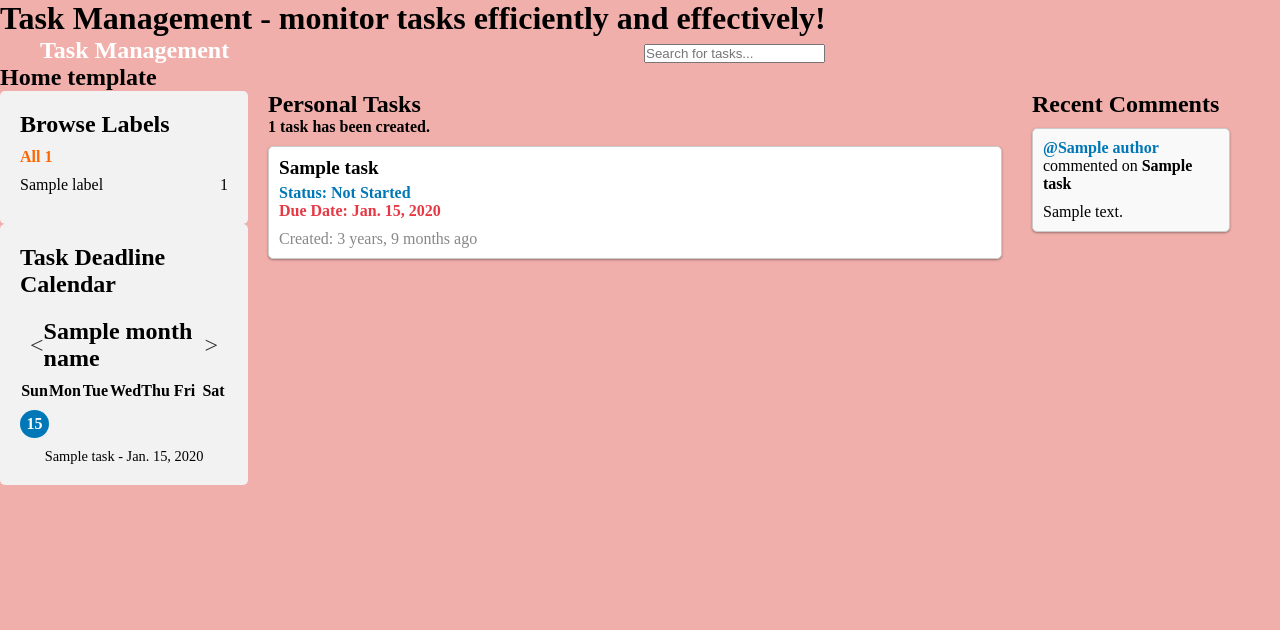
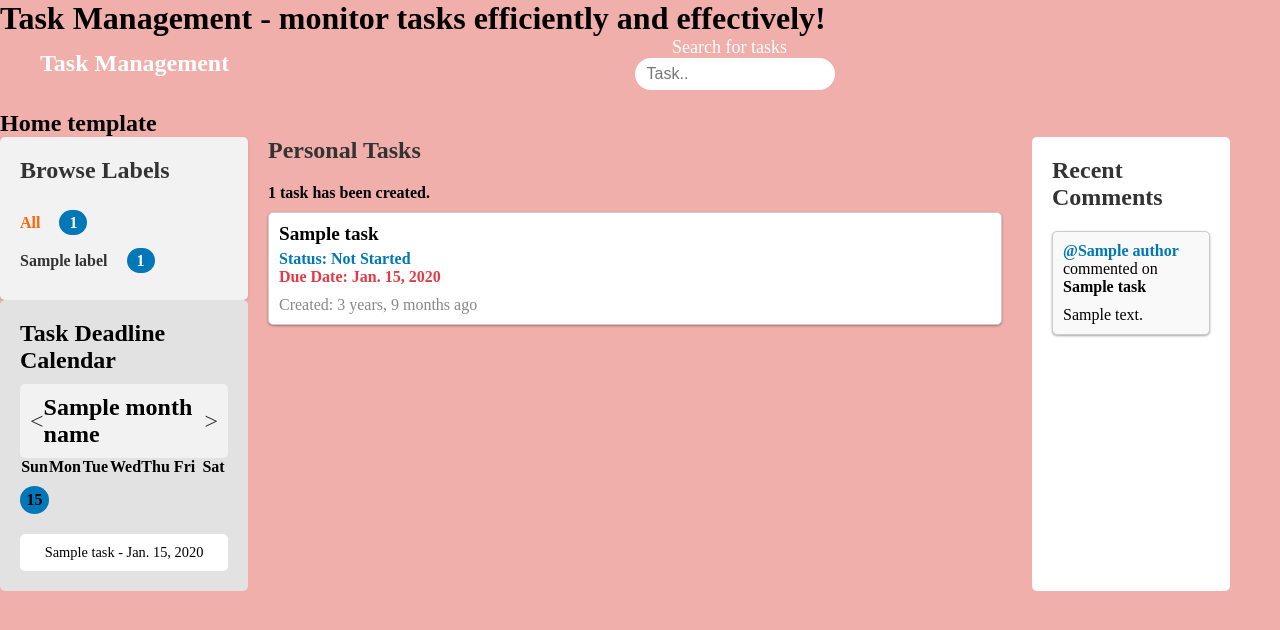
Before and after one commit to ChristosHadjigeorghiou1996/DjangoTaskManagement, a Django app: template django_task_management/base/templates/base/home.html in a window 1280 px wide. Shown: the top 630 px of the page. Run offline with Django 4.2, Linux system fonts and the light colour scheme; tables that the repository leaves empty hold one stand-in row (values such as "Sample post"); the template is opened without the code that fills it: values that come from a table or form of the project are taken from there, most other values are stand-ins (such as "Sample title", 1, 10 or a date in 2020).

Commit message:
Add styling changes

```diff
--- a/django_task_management/base/templates/base/home.html
+++ b/django_task_management/base/templates/base/home.html
@@ -10,25 +10,50 @@
     background-color: #f2f2f2; /* Change the background color as needed */
     padding: 20px;
     border-radius: 5px;
+    box-shadow: 0 2px 4px rgba(0, 0, 0, 0.1);
   }
 
   .header {
     font-size: 1.5rem;
+    margin-bottom: 20px; /* Add spacing below the header */
+    color: #333; /* Choose a text color that complements the background */
+
   }
 
   .label__list {
     list-style: none;
     padding: 0;
+    display: grid;
+    grid-template-rows: repeat(auto-fill, minmax(1fr, 1fr));
   }
 
   .label__list li {
     margin: 10px 0;
+    display: flex;
+    justify-content: space-between;
+    align-items: center;
   }
 
   .label__list a {
     text-decoration: none;
     color: #333; /* Change the link color as needed */
     font-weight: bold;
+    transition: color 0.2s; /* Add a smooth color transition on hover */
+  }
+
+  .label__list a:hover {
+    color: #0077b6;
+    cursor: pointer;
+
+  }
+
+  .label__list a span {
+    background-color: #0077b6;
+    color: #fff;
+    padding: 4px 10px;
+    border-radius: 20px;
+    font-weight: bold;
+    margin-left: 15px;
   }
 
   .active a {
@@ -40,7 +65,7 @@
     justify-content: space-between;
     align-items: center;
   }
-  /* task list with task cards and task info */
+
   .tasks__list {
     list-style: none;
     padding: 0;
@@ -88,7 +113,7 @@
 
 /* calendar */
 .calendar {
-    background-color: #f2f2f2; /* Change the background color as needed */
+    background-color: #e2e2e2;
     padding: 20px;
     border-radius: 5px;
   }
@@ -125,44 +150,50 @@
   }
 
 .has-task {
-  position: relative; /* Create a relative positioning context for the tooltip */
-  background-color: #0077b6; /* Change the background color for highlighted dates */
-  color: #fff; /* Change the text color for highlighted dates */
-  border-radius: 50%; /* Apply a circular shape for highlighted dates */
-  padding: 5px; /* Adjust the padding for styling */
-  font-weight: bold; /* Adjust text styling for highlighted dates */
+  position: relative;
+  background-color: #0077b6;
+  border-radius: 50%;
+  padding: 5px;
+  font-weight: bold;
 }
 
 .has-task:hover::before {
-  content: attr(data-task-names); /* Display the task name as tooltip content */
+  content: attr(data-task-names);
   position: absolute;
-  background-color: #333; /* Tooltip background color */
-  color: #fff; /* Tooltip text color */
-  padding: 5px 10px; /* Tooltip padding */
-  border-radius: 5px; /* Tooltip border radius */
-  bottom: 100%; /* Position the tooltip above the date */
-  left: 50%; /* Center the tooltip horizontally */
-  transform: translateX(-50%); /* Center the tooltip horizontally */
-  white-space: nowrap; /* Prevent text from wrapping */
-  display: none; /* Hide the tooltip by default */
-  z-index: 1; /* Ensure the tooltip appears above other elements */
+  background-color: #333;
+  color: #fff;
+  padding: 5px 10px;
+  border-radius: 5px;
+  bottom: 100%;
+  left: 50%;
+  transform: translateX(-50%);
+  white-space: nowrap;
+  display: none;
+  z-index: 1;
 }
 
 .has-task:hover::before {
-  display: block; /* Show the tooltip when hovering */
+  display: block;
 }
 
-/* show tasks deadlines below calendar */
 .task-deadline {
-  text-align: center;
-  font-size: 0.9rem;
-}
+    background-color: #fff;
+    padding: 10px;
+    border-radius: 5px;
+    margin-top: 10px;
+    text-align: center;
+    font-size: 0.9rem;
+  }
 
 /* right section - comments */
 .right__section {
-  width: 80%; /* Adjust the width as needed */
-  margin-right: 5%; /* Add a right margin to create space on the right side */
-}
+    width: 80%;
+    margin-right: 5%;
+    background-color: #fff;
+    padding: 20px;
+    border-radius: 5px;
+  }
+
 .comment-list {
     list-style: none;
     padding: 0;
@@ -203,7 +234,7 @@
         <a>All <span>{{labels_with_task_count.count}}</span></a></li>
 
       {% for label in labels_with_task_count %}
-      <li class="label__input">{{label.name}} <span>{{label.task_count}}</span></li>
+      <li class="label__input"><a>{{label.name}} <span>{{label.task_count}}</span></a></li>
       {% endfor %}
     </ul>
   </div>
@@ -235,12 +266,12 @@
 </div>
   <div class="middle__section">
     <h3 class="header"> Personal Tasks</h3>
-    {% if tasks.count == 0 %}
+    {% if tasks_by_user.count == 0 %}
     <h4 class="header__subheader">No tasks have been created.</h4>
-    {% elif tasks.count == 1 %}
+    {% elif tasks_by_user.count == 1 %}
     <h4 class="header__subheader">1 task has been created.</h4>
     {% else %}
-    <h4 class="header__subheader">{{tasks.count}} tasks have been created</h4>
+    <h4 class="header__subheader">{{tasks_by_user.count}}  tasks have been created</h4>
     {% endif %}
     <ul class="tasks__list">
       {% for task in tasks_by_user %}
@@ -262,8 +293,8 @@
     <ul class="comment-list">
         {% for comment in all_user_comments %}
             <li class="comment-item">
-                <p class="comment-author">@{{comment.author.name}}</p>
-                <p class="comment-title"><span> commented on</span> <strong>{{ comment.task.title }}</strong></p>
+                <p class="comment-author"><a>@{{comment.author.name}}</a></p>
+                <p class="comment-title"><span> commented on </span><a><strong>{{ comment.task.title }}</strong></a></p>
                 {% if comment.body|length > 100 %}
                     <p class="comment-body">{{ comment.body|slice:":100" }}{% if comment.body|length > 100 %}...{% endif %}</p>
                 {% else %}
--- a/django_task_management/static/styles/navbar.css
+++ b/django_task_management/static/styles/navbar.css
@@ -33,12 +33,18 @@
   font-size: 24px;
 }
 
-/* Style the search form */
+.header__search-label {
+  font-size: 18px;
+  color: #fff;
+  margin-right: 10px;
+}
+
 .header__search {
-  flex-grow: 1; /* Grow to fill available space */
+  flex-grow: 1;
   display: flex;
   justify-content: center;
   align-items: center;
+  flex-direction: column;
 }
 
 /* Style the search input */
--- a/django_task_management/templates/navbar.html
+++ b/django_task_management/templates/navbar.html
@@ -8,9 +8,12 @@
       </a>
     </div>
     <div class="header__center">
-      <form method="GET" action="{% url 'home' %}">
-        <input class="header__search-input" name="q" placeholder="Search for tasks..." />
-      </form>
+      <div class="header__search">
+        <label for="search-input" class="header__search-label">Search for tasks</label>
+        <form method="GET" action="{% url 'home' %}">
+          <input id="search-input" class="header__search-input" name="q" placeholder="Task.." />
+        </form>
+      </div>
     </div>
     <div class="header__right">
       <div class="header__user">
```
